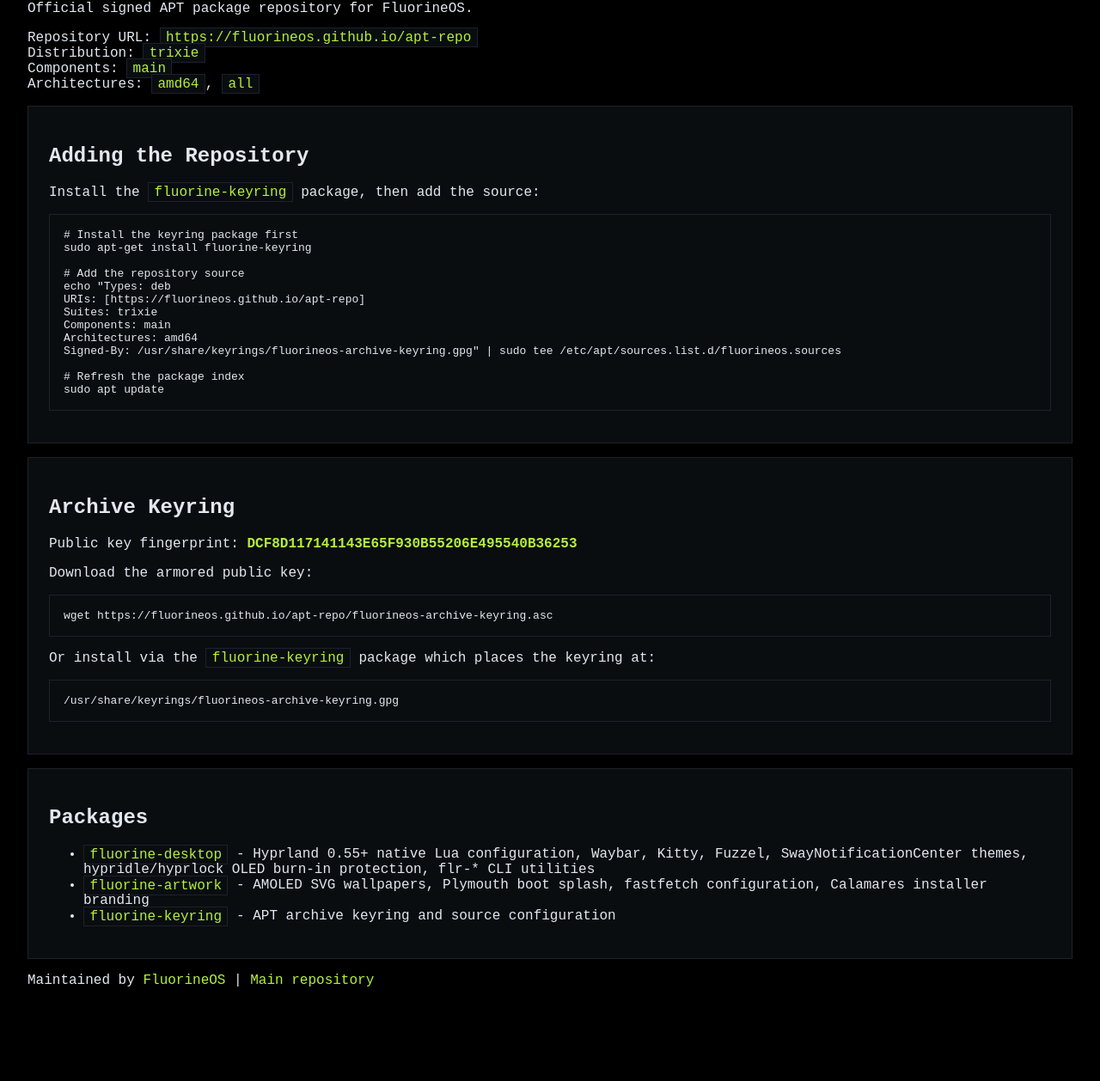
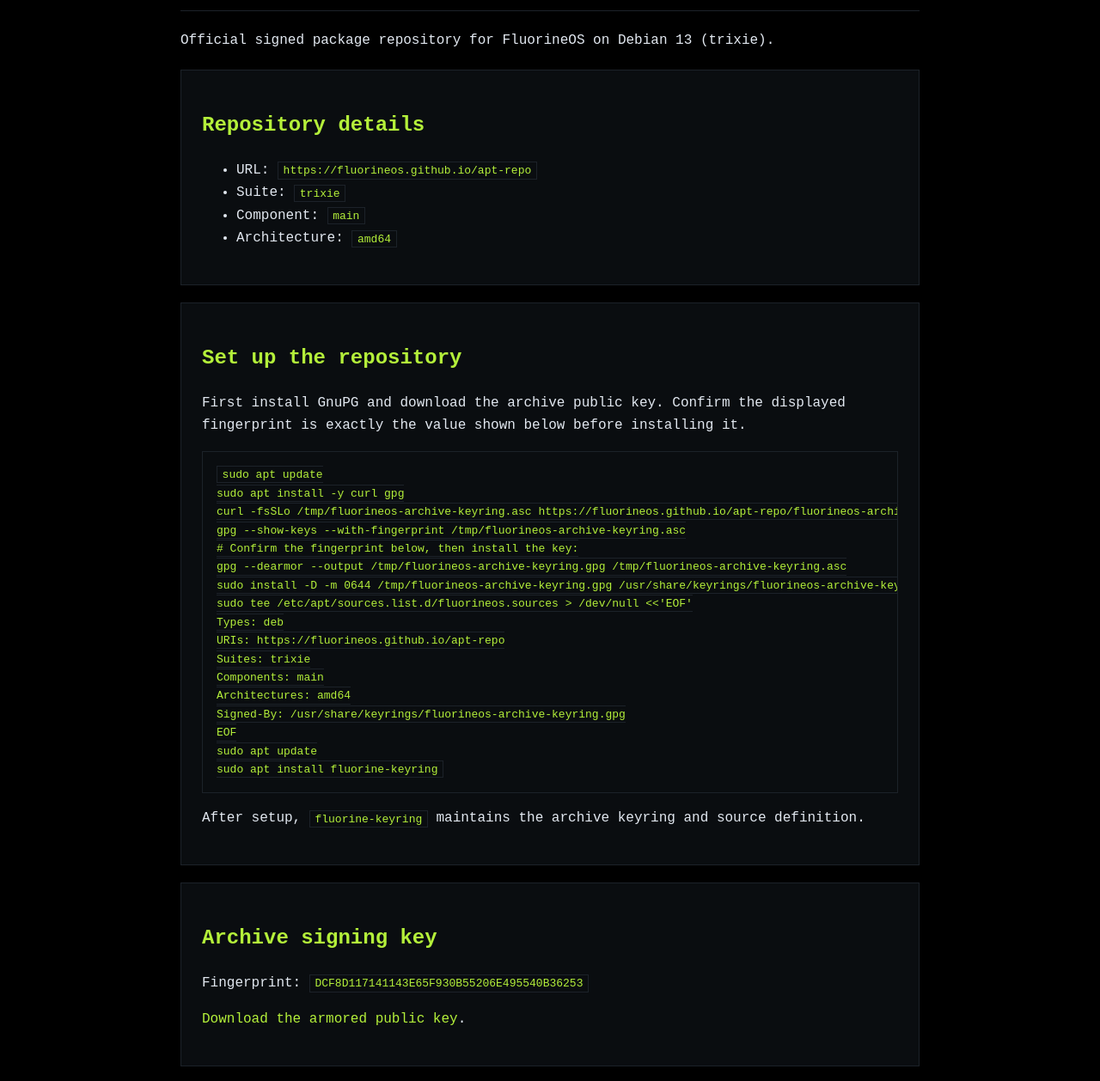
Before and after one commit to FluorineOS/apt-repo, a plain HTML site: page index.html in a window 1280 px wide. Shown: the part 120-1378 px from the top of the page at 86% size. Before the commit the page ends 1318 px from the top, so only its background shows below. Drawn offline with Linux system fonts and the light colour scheme.

```diff
--- a/index.html
+++ b/index.html
@@ -2,68 +2,86 @@
 <html lang="en">
 <head>
 <meta charset="utf-8">
+<meta name="viewport" content="width=device-width, initial-scale=1">
+<meta name="color-scheme" content="dark">
 <title>FluorineOS APT Repository</title>
 <style>
-  body { background: #000000; color: #e2e8f0; font-family: "JetBrains Mono", monospace; margin: 0; padding: 2rem; }
+  :root {
+    color-scheme: dark;
+    background: #000000;
+    color: #e2e8f0;
+    font-family: "JetBrains Mono", "Cascadia Code", monospace;
+    line-height: 1.65;
+  }
+  body { margin: 0; padding: 2rem 1rem; }
+  main { max-width: 860px; margin: 0 auto; }
   a { color: #b4f03a; text-decoration: none; }
   a:hover { text-decoration: underline; }
-  h1 { color: #b4f03a; border-bottom: 1px solid #1c2229; padding-bottom: 0.5rem; }
-  code { background: #0a0d10; color: #b4f03a; padding: 0.1rem 0.4rem; border: 1px solid #1c2229; font-family: "JetBrains Mono", monospace; }
-  pre { background: #0a0d10; border: 1px solid #1c2229; padding: 1rem; overflow-x: auto; }
-  .card { background: #0a0d10; border: 1px solid #1c2229; padding: 1.5rem; margin-top: 1rem; }
-  .key-fingerprint { color: #b4f03a; font-weight: bold; }
+  h1, h2 { color: #b4f03a; }
+  h1 { border-bottom: 1px solid #1c2229; padding-bottom: 0.6rem; }
+  code, pre { background: #0a0d10; border: 1px solid #1c2229; }
+  code { color: #b4f03a; padding: 0.1rem 0.35rem; }
+  pre { overflow-x: auto; padding: 1rem; }
+  .card { background: #0a0d10; border: 1px solid #1c2229; margin: 1.25rem 0; padding: 1.25rem; }
+  .muted { color: #6e7681; }
+  .fingerprint { overflow-wrap: anywhere; }
+  @media (min-width: 640px) { body { padding: 3rem 1.5rem; } .card { padding: 1.5rem; } }
 </style>
 </head>
 <body>
+<main>
 <h1>FluorineOS APT Repository</h1>
-<p>Official signed APT package repository for FluorineOS.</p>
-<p>Repository URL: <code>https://fluorineos.github.io/apt-repo</code><br>
-Distribution: <code>trixie</code><br>
-Components: <code>main</code><br>
-Architectures: <code>amd64</code>, <code>all</code></p>
+<p>Official signed package repository for FluorineOS on Debian 13 (trixie).</p>
 
-<div class="card">
-<h2>Adding the Repository</h2>
-<p>Install the <code>fluorine-keyring</code> package, then add the source:</p>
-<pre>
-# Install the keyring package first
-sudo apt-get install fluorine-keyring
+<section class="card">
+<h2>Repository details</h2>
+<ul>
+<li>URL: <code>https://fluorineos.github.io/apt-repo</code></li>
+<li>Suite: <code>trixie</code></li>
+<li>Component: <code>main</code></li>
+<li>Architecture: <code>amd64</code></li>
+</ul>
+</section>
 
-# Add the repository source
-echo "Types: deb
-URIs: [https://fluorineos.github.io/apt-repo]
+<section class="card">
+<h2>Set up the repository</h2>
+<p>First install GnuPG and download the archive public key. Confirm the displayed fingerprint is exactly the value shown below before installing it.</p>
+<pre><code>sudo apt update
+sudo apt install -y curl gpg
+curl -fsSLo /tmp/fluorineos-archive-keyring.asc https://fluorineos.github.io/apt-repo/fluorineos-archive-keyring.asc
+gpg --show-keys --with-fingerprint /tmp/fluorineos-archive-keyring.asc
+# Confirm the fingerprint below, then install the key:
+gpg --dearmor --output /tmp/fluorineos-archive-keyring.gpg /tmp/fluorineos-archive-keyring.asc
+sudo install -D -m 0644 /tmp/fluorineos-archive-keyring.gpg /usr/share/keyrings/fluorineos-archive-keyring.gpg
+sudo tee /etc/apt/sources.list.d/fluorineos.sources &gt; /dev/null &lt;&lt;'EOF'
+Types: deb
+URIs: https://fluorineos.github.io/apt-repo
 Suites: trixie
 Components: main
 Architectures: amd64
-Signed-By: /usr/share/keyrings/fluorineos-archive-keyring.gpg" | sudo tee /etc/apt/sources.list.d/fluorineos.sources
+Signed-By: /usr/share/keyrings/fluorineos-archive-keyring.gpg
+EOF
+sudo apt update
+sudo apt install fluorine-keyring</code></pre>
+<p>After setup, <code>fluorine-keyring</code> maintains the archive keyring and source definition.</p>
+</section>
 
-# Refresh the package index
-sudo apt update
-</pre>
-</div>
+<section class="card">
+<h2>Archive signing key</h2>
+<p>Fingerprint: <code class="fingerprint">DCF8D117141143E65F930B55206E495540B36253</code></p>
+<p><a href="https://fluorineos.github.io/apt-repo/fluorineos-archive-keyring.asc">Download the armored public key</a>.</p>
+</section>
 
-<div class="card">
-<h2>Archive Keyring</h2>
-<p>Public key fingerprint: <span class="key-fingerprint">DCF8D117141143E65F930B55206E495540B36253</span></p>
-<p>Download the armored public key:</p>
-<pre>
-wget https://fluorineos.github.io/apt-repo/fluorineos-archive-keyring.asc
-</pre>
-<p>Or install via the <code>fluorine-keyring</code> package which places the keyring at:</p>
-<pre>
-/usr/share/keyrings/fluorineos-archive-keyring.gpg
-</pre>
-</div>
-
-<div class="card">
+<section class="card">
 <h2>Packages</h2>
 <ul>
-<li><code>fluorine-desktop</code> - Hyprland 0.55+ native Lua configuration, Waybar, Kitty, Fuzzel, SwayNotificationCenter themes, hypridle/hyprlock OLED burn-in protection, flr-* CLI utilities</li>
-<li><code>fluorine-artwork</code> - AMOLED SVG wallpapers, Plymouth boot splash, fastfetch configuration, Calamares installer branding</li>
-<li><code>fluorine-keyring</code> - APT archive keyring and source configuration</li>
+<li><code>fluorine-desktop</code> - Hyprland configuration, desktop themes, and command-line utilities.</li>
+<li><code>fluorine-artwork</code> - Wallpapers, Plymouth boot splash, and installer branding.</li>
+<li><code>fluorine-keyring</code> - Archive keyring and APT source configuration.</li>
 </ul>
-</div>
+</section>
 
-<p>Maintained by <a href="https://github.com/FluorineOS">FluorineOS</a> | <a href="https://github.com/FluorineOS/fluorine">Main repository</a></p>
+<p class="muted">Maintained by <a href="https://github.com/FluorineOS">FluorineOS</a>. See the <a href="https://github.com/FluorineOS/fluorine">main project repository</a>.</p>
+</main>
 </body>
 </html>
```
Also changed, not shown: 19 other files.
